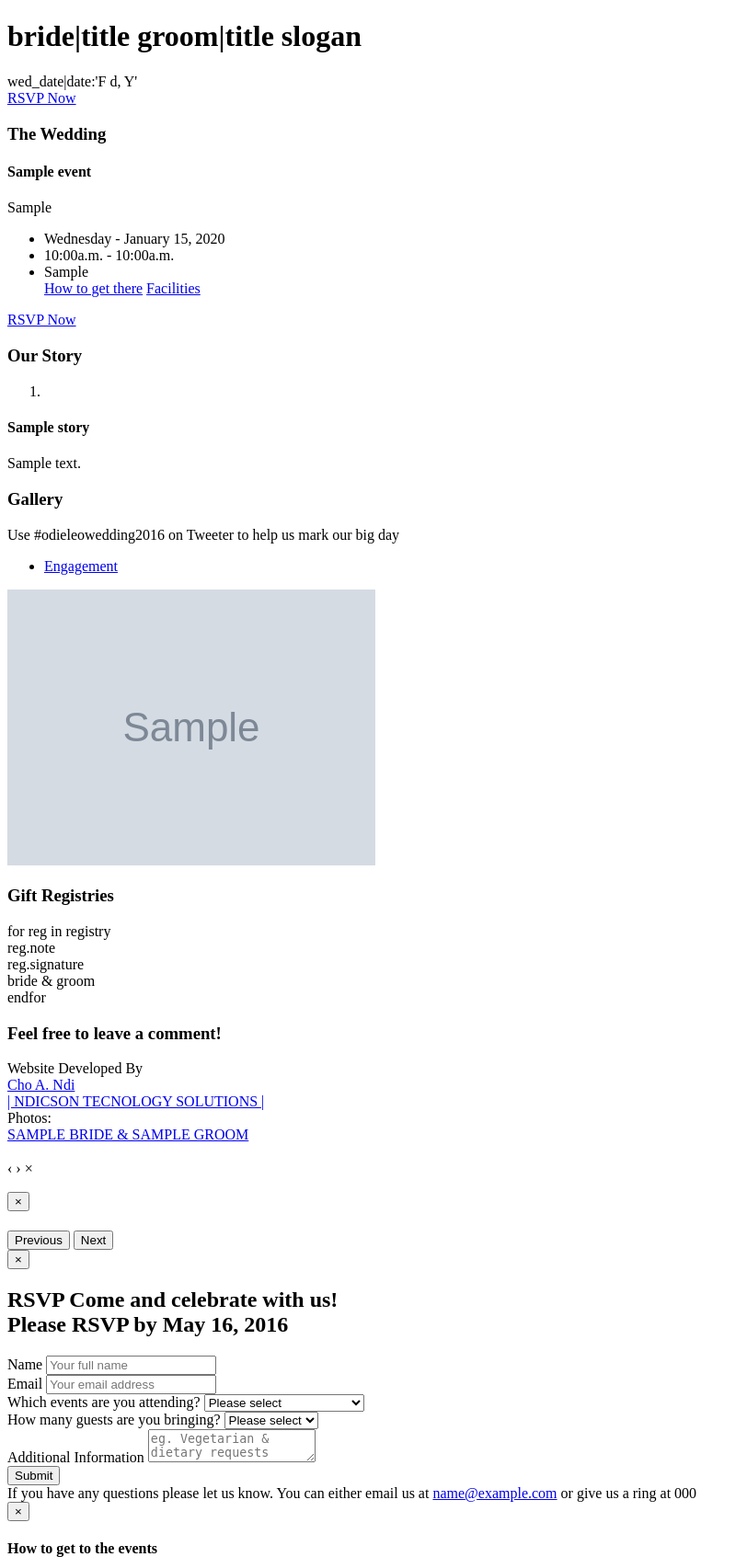
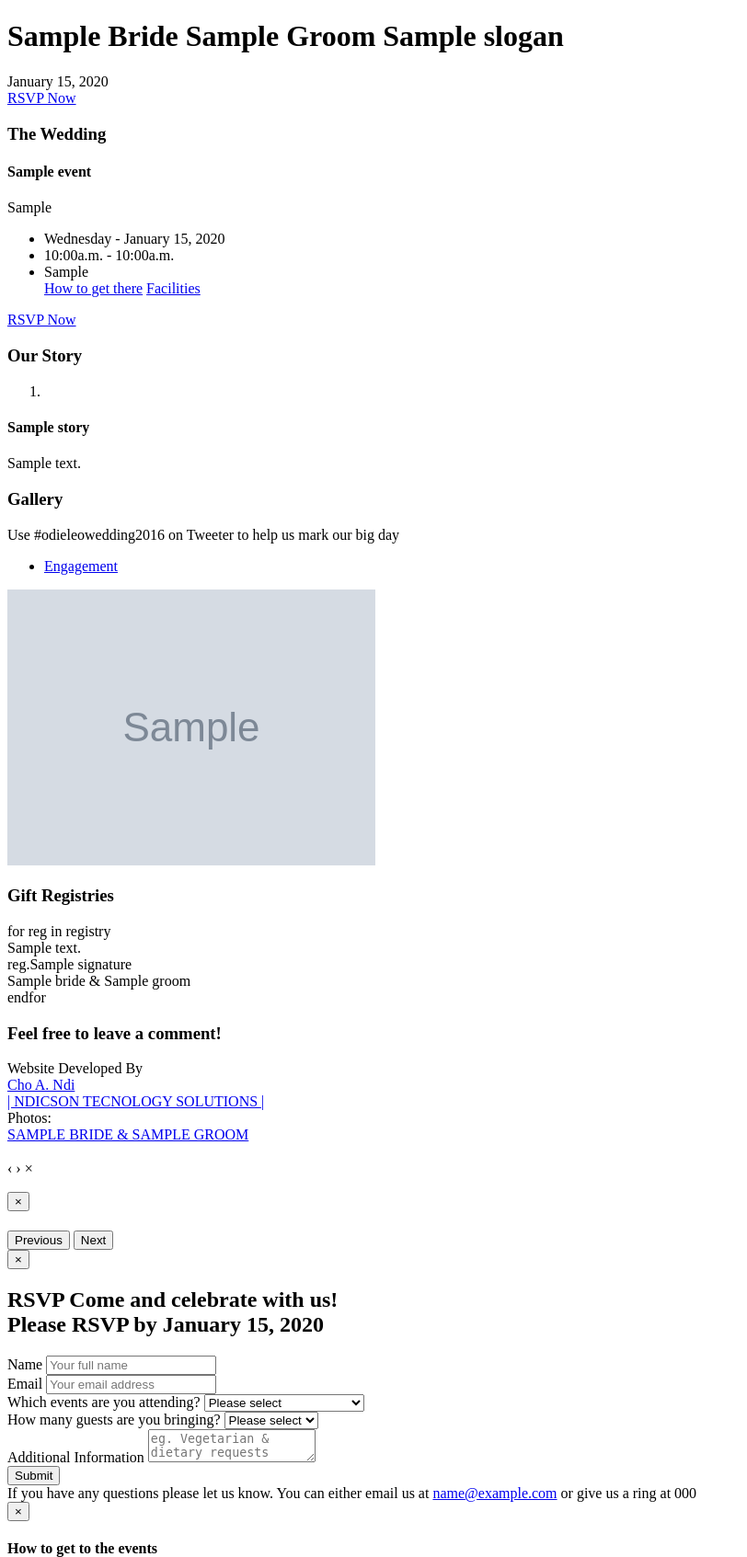
Before and after one commit to VirtualAcademy/bluemix, a Django app: template wedin/wed/templates/index.html in a window 1280 px wide. Shown: the part 135-1828 px from the top of the page at 92% size, without its empty margins (0-812 px from the left). Run offline with Django 3.2, Linux system fonts and the light colour scheme; tables that the repository leaves empty hold one stand-in row (values such as "Sample post"); the template is opened without the code that fills it: values that come from a table or form of the project are taken from there, most other values are stand-ins (such as "Sample title", 1, 10 or a date in 2020); grey boxes marked "Sample" are stand-in pictures; parts of the project's set-up code (start-up, migrations or seed data) failed here and were passed over; some libraries are stand-ins or nearby versions.

Commit message:
Template content generation ok about to include static files

```diff
--- a/wedin/wed/models.py
+++ b/wedin/wed/models.py
@@ -30,7 +30,6 @@ class Event(models.Model):
 		return smart_unicode(u'%s' % (self.subtitle))
 
 class Direction(models.Model):
-	#title=models.CharField(max_length=200,blank=False)
 	event=models.ForeignKey(Event)
 	means=models.CharField(max_length=200,blank=False)
 	direction=models.TextField(blank=False)
--- a/wedin/wed/templates/index.html
+++ b/wedin/wed/templates/index.html
@@ -3,7 +3,7 @@
 <!--[if IE 9]> <html lang="en" class="ie9"> <![endif]-->
 <!--[if !IE]><!--> <html lang="en"> <!--<![endif]-->
 <head>
-	<title>bride & groom</title>
+	<title>{{bride}} & {{groom}}</title>
 	<!-- Meta -->
        <meta charset="utf-8">
     <meta http-equiv="X-UA-Compatible" content="IE=edge">
@@ -66,13 +66,13 @@
              <div class="row">
                  <div class="hero-box col-md-5 col-sm-7 col-xs-12">
                     <h1 class="headline script">
-                        <span class="names display-block">bride|title <i class='fa fa-venus-mars'></i> groom|title</span>
+                        <span class="names display-block">{{bride|title}} <i class='fa fa-venus-mars'></i> {{groom|title}}</span>
                         <span class="statement display-block">
-                            <span class="swirl-left"></span><span class="statement-text">slogan</span><span class="swirl-right"></span>
+                            <span class="swirl-left"></span><span class="statement-text">{{slogan}}</span><span class="swirl-right"></span>
                         </span><!--//statement-->
                     </h1><!--/headline-->
                     <div class="date">
-                        <span class="date-text">wed_date|date:'F d, Y'</span>
+                        <span class="date-text">{{wed_date|date:'F d, Y'}}</span>
                     </div><!--//date-->
                     <a class="btn btn-primary btn-rsvp" href="#" data-toggle="modal" data-target="#rsvp-modal">RSVP Now</a>
                  </div><!--//hero-box-->
@@ -206,9 +206,9 @@
             <div class="message-container">
                 <div class="message-inner center-block">
 				 for reg in registry
-                    <div class="intro">reg.note</div>
-                    <div class="thank-you script">reg.signature <i class='fa fa-smile-o'></i></div>
-                    <div class="signature script">bride & groom</div>
+                    <div class="intro">{{reg.note}}</div>
+                    <div class="thank-you script">reg.{{signature}} <i class='fa fa-smile-o'></i></div>
+                    <div class="signature script">{{bride}} & {{groom}}</div>
                     <div class="couple-profile"></div>
 				 endfor
                 </div><!--//message-inner-->
@@ -291,7 +291,7 @@
                     <button type="button" class="close" data-dismiss="modal" aria-hidden="true">&times;</button>
                     <h2 id="rsvpModalLabel" class="modal-title text-center">
                         <span class="title script display-block"><span class="title-deco-left"></span><span class="title-text">RSVP</span><span class="title-deco-right"></span></span>
-                        <span class="subtitle display-block">Come and celebrate with us! <br> Please RSVP by May 16, 2016</span>
+                        <span class="subtitle display-block">Come and celebrate with us! <br> Please RSVP by {{wed_date|date:'F d, Y'}}</span>
                     </h2>
 
                 </div><!--//modal-header-->
@@ -359,7 +359,7 @@
                             </div>
 
                             <div class="additional-info col-md-12 col-sm-12 col-xs-12 text-center">
-                                If you have any questions please let us know. You can either email us at <a href="#">{{email}}</a> or give us a ring at {{phonenumber}}
+                                If you have any questions please let us know. You can either email us at <a href="#">{{ email }}</a> or give us a ring at {{ phonenumber }}
                             </div><!--//notes-->
 
                         </div><!--//row-->
@@ -387,7 +387,9 @@
                             <h4 class="col-title text-center">{{direct.grouper.subtitle}}</h4>
                             <div class="col-subtitle script text-center">{{direct.grouper.venue}}</div>
 							{% for items in direct.list %}
+							{% if forloop.first %}
                             <div class="figure-container"><img class="img-responsive" src="{{items.pix.url}}" alt="" />DOn't forget image</div>
+                            {% endif %}
                             <h5 class="section-title"><i class="fa fa-{{items.means|lower}}"></i> {{items.means}}r</h5>
                             <p>
                             {{items.direction}}</p>
--- a/wedin/wedin/settings.py
+++ b/wedin/wedin/settings.py
@@ -89,7 +89,7 @@ WSGI_APPLICATION = 'wedin.wsgi.application'
 DATABASES = {
     'default': {
         'ENGINE': 'django.db.backends.sqlite3',
-        'NAME': os.path.join(BASE_DIR, 'popdb.sqlite3'),
+        'NAME': os.path.join(BASE_DIR, 'wedin_db.sqlite3'),
     }
 }
 
```
Also changed, not shown: wedin/wed/views.py (+23 -23 lines), wedin/wed/migrations/0001_initial.py (added), 4 other files.
